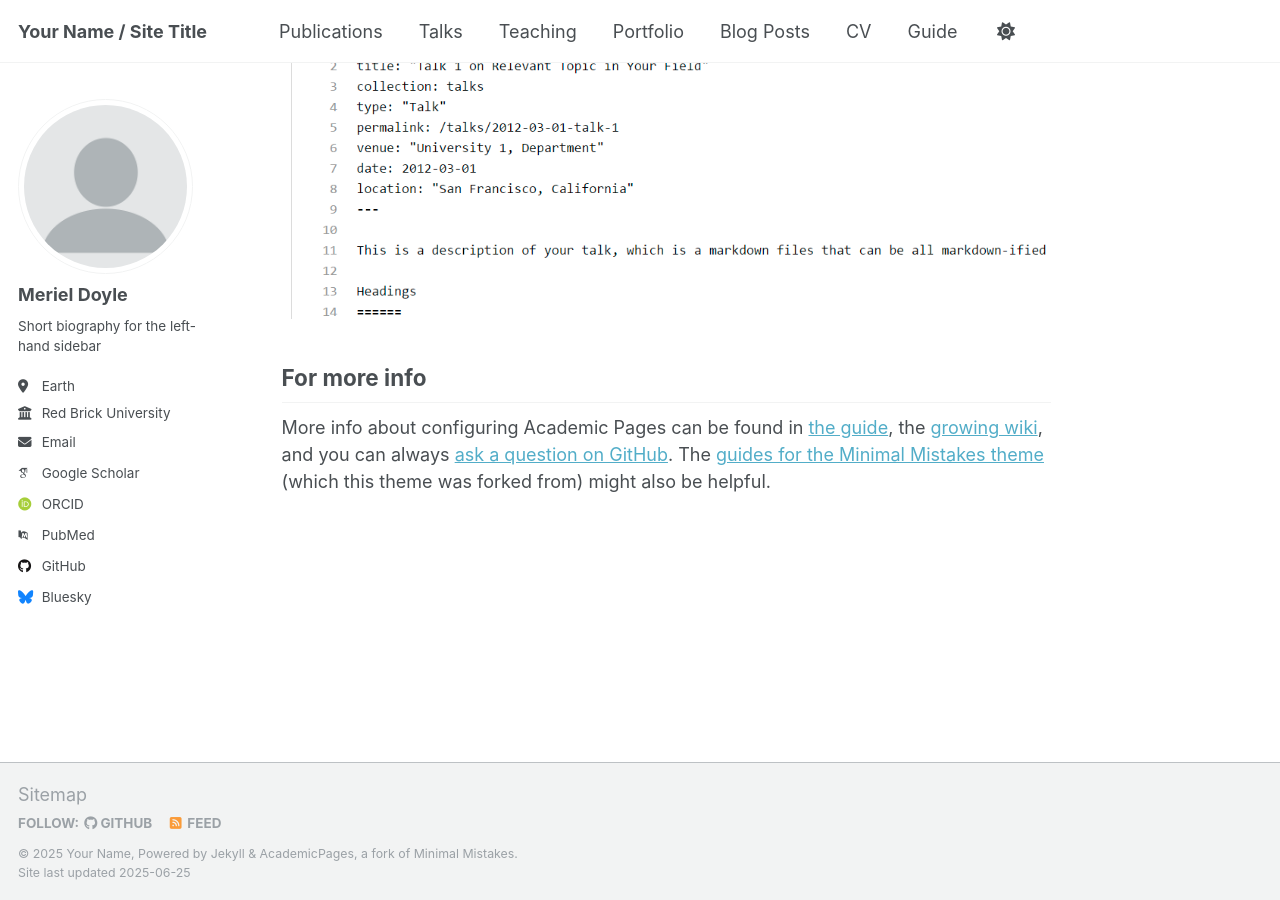
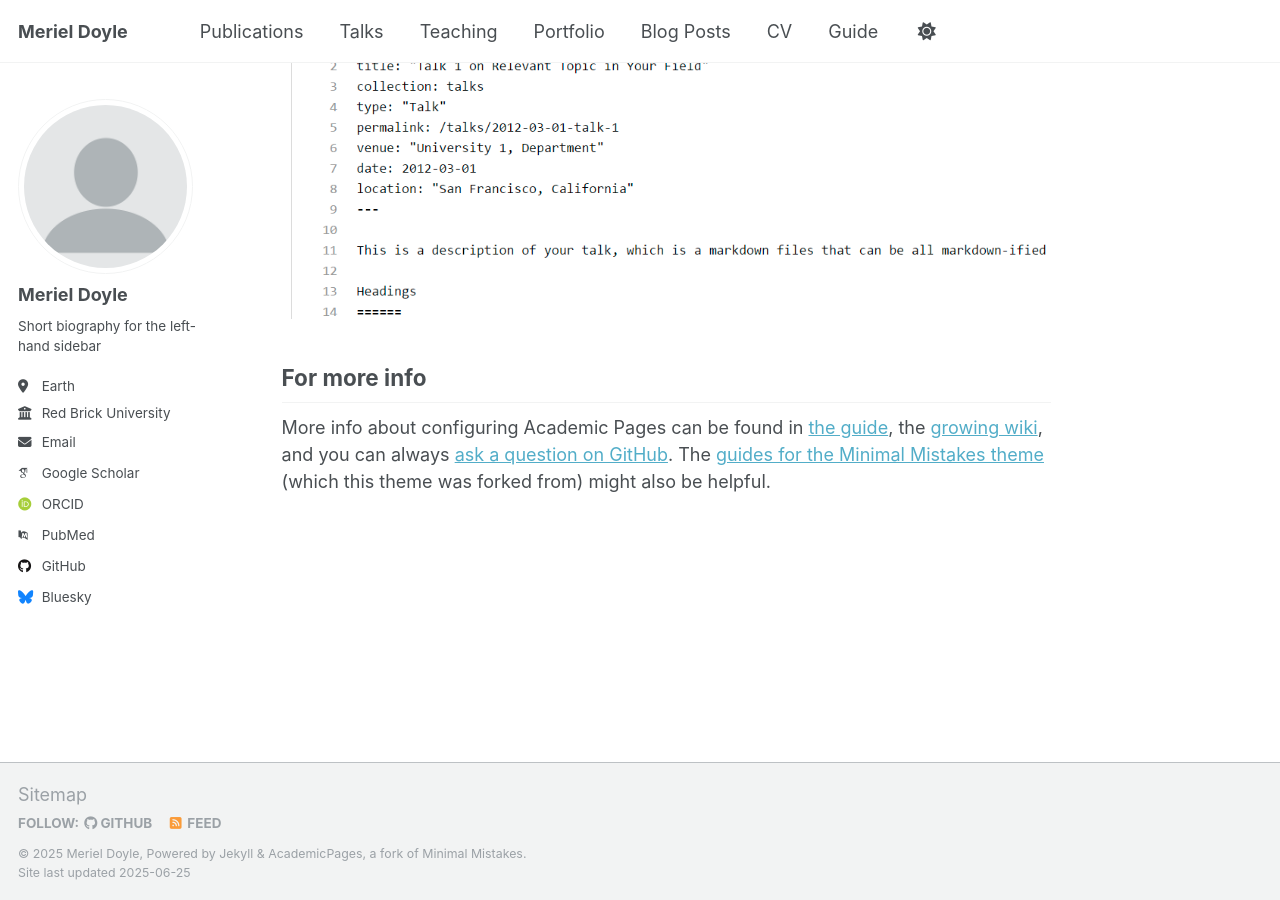
Before and after one commit to mcd710/mcd710.github.io, a Jekyll site: the page built from _pages/about.md, in a window 1280 px wide and 900 px high, scrolled down 2636 px. Built offline with Jekyll 4.4.1, drawn with Linux system fonts in a browser that asks for light colours; some web fonts are replaced.

Commit message:
Update _config.yml

```diff
--- a/_config.yml
+++ b/_config.yml
@@ -9,13 +9,13 @@
 # Basic Site Settings
 locale                   : "en-US"
 site_theme               : "default"
-title                    : "Your Name / Site Title"
+title                    : "Meriel Doyle"
 title_separator          : "-"
-name                     : &name "Your Name"
+name                     : &name "Meriel Doyle"
 description              : &description "personal description"
-url                      : https://academicpages.github.io # the base hostname & protocol for your site e.g. "https://[your GitHub username].github.io" or if you already have some other page hosted on Github then use "https://[your GitHub username].github.io/[Your Repo Name]"
+url                      : https://mcd710.github.io # the base hostname & protocol for your site e.g. "https://[your GitHub username].github.io" or if you already have some other page hosted on Github then use "https://[your GitHub username].github.io/[Your Repo Name]"
 baseurl                  : "" # the subpath of your site, e.g. "/blog"
-repository               : "academicpages/academicpages.github.io"
+repository               : "mcd710/mcd710.github.io"
 
 # Site Author - The following control what appear as part of the author content on the side bar.
 #               If a field is blank the icon and link will not appear, otherwise it will be shown.
```
